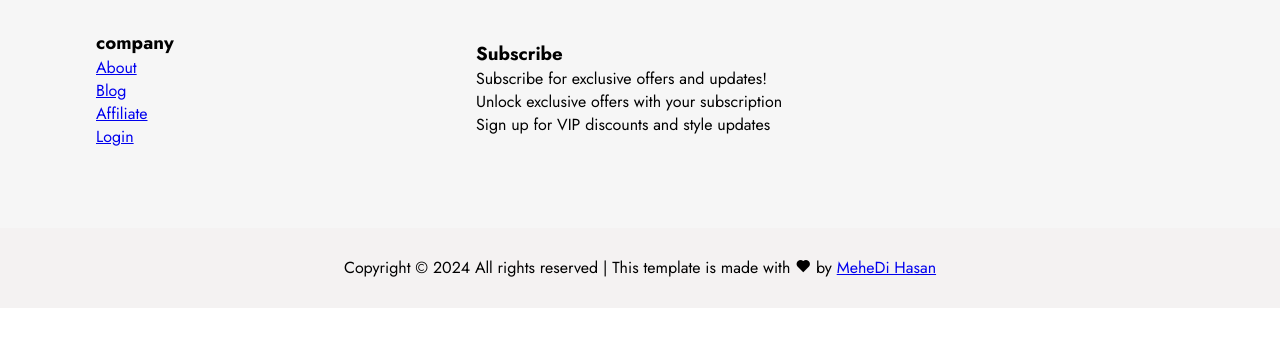
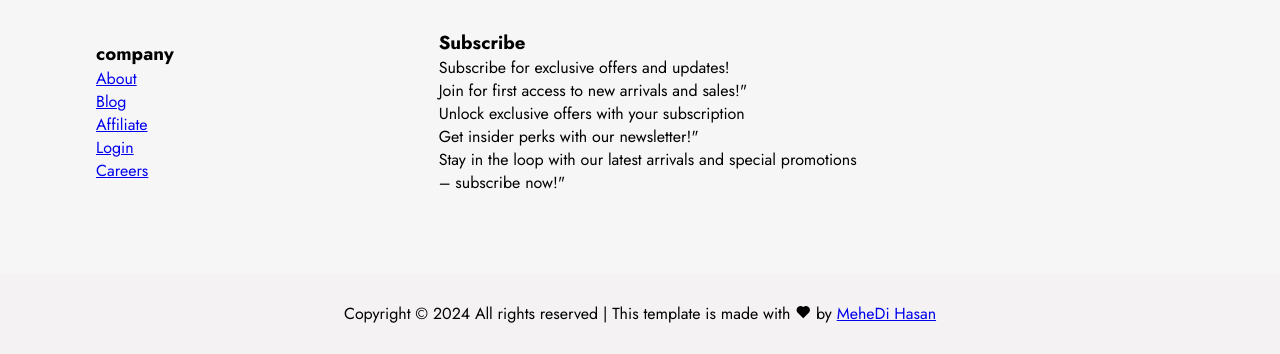
Before and after one commit to web-mahadihasan/martls.com, a plain HTML site: page index.html in a window 1280 px wide. Shown: the part 4322-4676 px from the top of the page. Before the commit the page ends 4630 px from the top, so only its background shows below. Drawn offline with nearby package versions, Linux system fonts and the light colour scheme.

Commit message:
add some information

```diff
--- a/index.html
+++ b/index.html
@@ -588,14 +588,20 @@
                 <li><a href="#">Blog</a></li>
                 <li><a href="#">Affiliate</a></li>
                 <li><a href="#">Login</a></li>
+                <li><a href="#">Careers</a></li>
             </ul>
         </div>
 
         <div class="subscribe-section">
             <h3>Subscribe</h3>
-            <p>Subscribe for exclusive offers and updates!</p>
-            <p>Unlock exclusive offers with your subscription</p>
-            <p>Sign up for VIP discounts and style updates</p>
+            <p>Subscribe for exclusive offers and updates! <br>
+                Join for first access to new arrivals and sales!"
+            </p>
+            <p>Unlock exclusive offers with your subscription <br>
+                Get insider perks with our newsletter!"
+            </p>
+            <p> Stay in the loop with our latest arrivals and special promotions <br> – subscribe now!"
+            </p>
         </div>
     </div>
     <div class="copyright-section">
```
